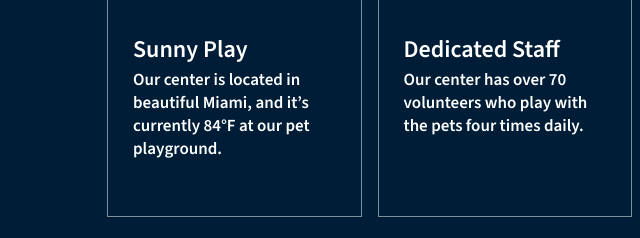
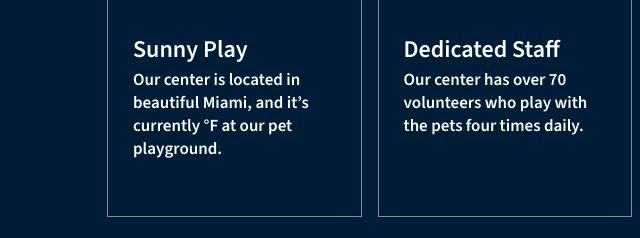
Before and after one commit to Gontee-J/pets-adoption, a plain HTML site: page index.html in a window 1280 px wide. Shown: the part 701-939 px from the top of the page, 0-640 px from the left. Drawn offline with nearby package versions, Linux system fonts and the light colour scheme.

Commit message:
First step temperature value dynamic

```diff
--- a/index.html
+++ b/index.html
@@ -34,7 +34,7 @@
             <h2>Sunny Play</h2>
             <p>
               Our center is located in beautiful Miami, and it&rsquo;s
-              currently 84°F at our pet playground.
+              currently <span></span>°F at our pet playground.
             </p>
           </div>
           <div class="intro-feature">
```
